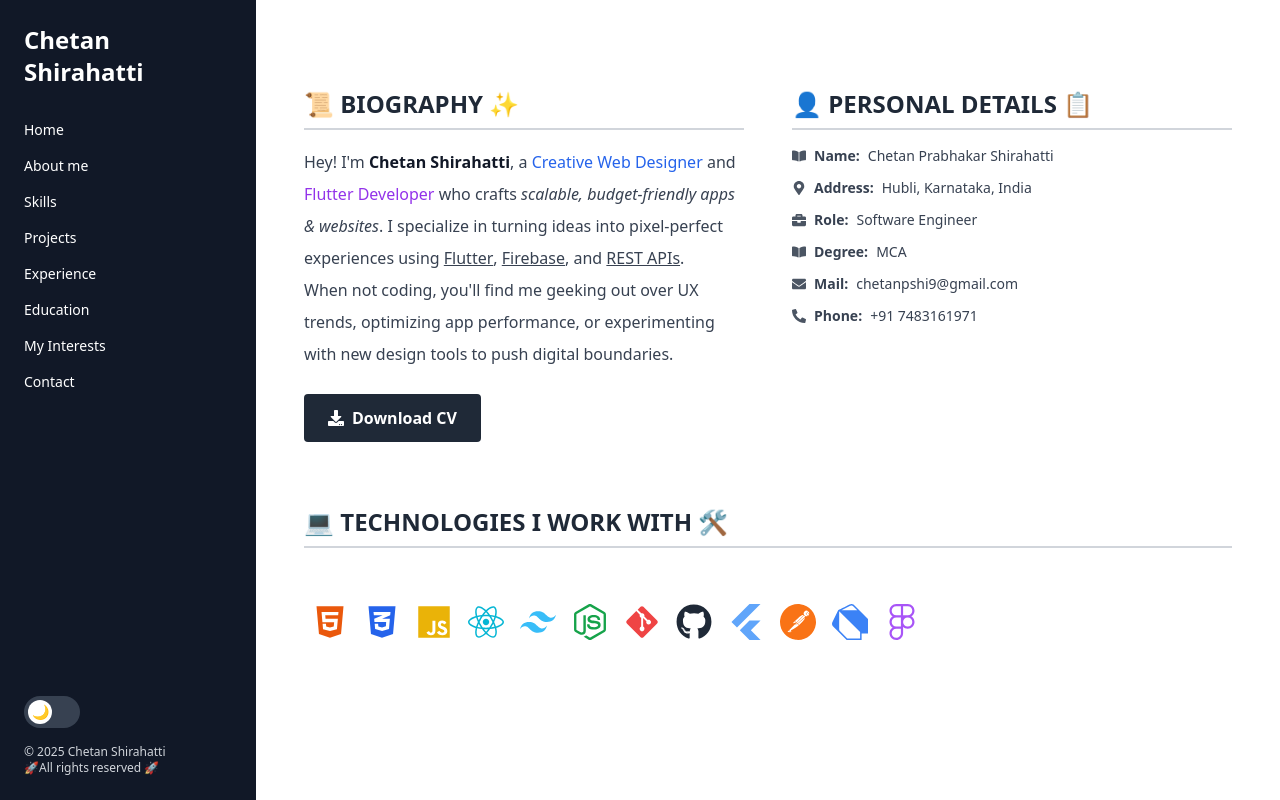
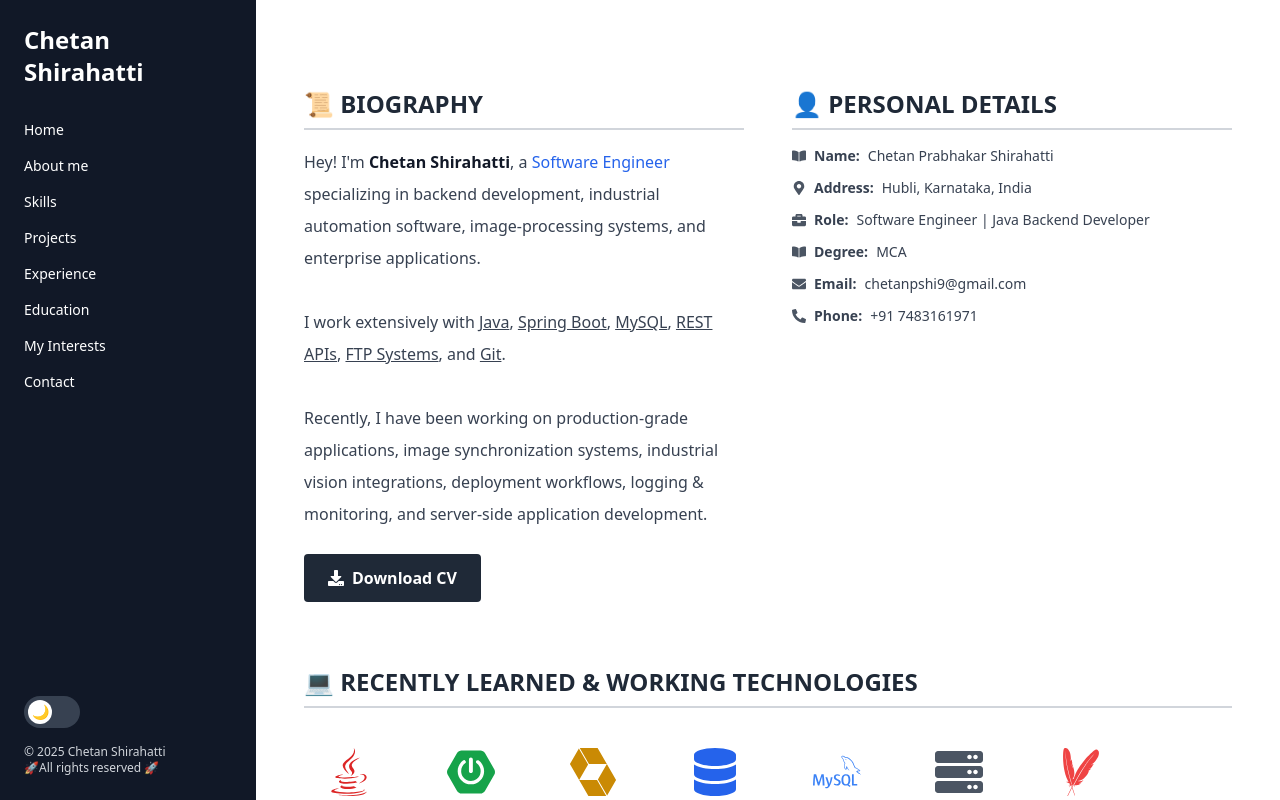
Before and after one commit to chetanshirahatti/portfolio-vite-react, a React (Vite) app: page /Aboutme in a window 1280 px wide. Shown: the top 800 px of the page. Built offline with nearby package versions, Linux system fonts and the light colour scheme.

Commit message:
Updated with latest skills and projects worked
Updated personal information and technology stack in AboutMe component. Removed unused imports and adjusted text for clarity.

```diff
--- a/src/pages/Aboutme.jsx
+++ b/src/pages/Aboutme.jsx
@@ -1,4 +1,4 @@
-import React, { useEffect, useRef } from "react";
+import React from "react";
 import {
   FaDownload,
   FaMapMarkerAlt,
@@ -6,31 +6,23 @@ import {
   FaPhoneAlt,
   FaBriefcase,
   FaBookOpen,
-  FaHtml5,
-  FaCss3Alt,
-  FaReact,
-  FaJs,
+  FaJava,
   FaGitAlt,
   FaGithub,
+  FaDatabase,
+  FaServer,
 } from "react-icons/fa";
+
 import {
-  SiTailwindcss,
-  SiFlutter,
-  SiNodedotjs,
-  SiFigma,
-  SiDart,
+  SiSpringboot,
+  SiMysql,
   SiPostman,
+  SiApachemaven,
+  SiHibernate,
+  SiGitlab,
 } from "react-icons/si";
 
 const AboutMe = () => {
-  const techScrollRef = useRef(null);
-
-  useEffect(() => {
-    if (techScrollRef.current) {
-      techScrollRef.current.scrollTo({ left: 400, behavior: "smooth" });
-    }
-  }, []);
-
   return (
     <section className="max-w-6xl mx-auto px-6 py-16 text-gray-900 font-sans">
       {/* Bio and Personal Info */}
@@ -38,8 +30,9 @@ const AboutMe = () => {
         {/* Biography */}
         <div>
           <h2 className="text-2xl font-bold text-gray-800 uppercase border-b-2 border-gray-300 pb-2 mb-4 dark:text-gray-100">
-            📜 Biography ✨
+            📜 Biography
           </h2>
+
           <p className="text-gray-700 leading-loose text-base dark:text-gray-100">
             Hey! I'm{" "}
             <span className="font-semibold text-gray-900 dark:text-gray-100">
@@ -47,63 +40,70 @@ const AboutMe = () => {
             </span>
             , a{" "}
             <span className="font-medium text-blue-600">
-              Creative Web Designer
+              Software Engineer
             </span>{" "}
-            and{" "}
-            <span className="font-medium text-purple-600">
-              Flutter Developer
-            </span>{" "}
-            who crafts
-            <span className="italic">
-              {" "}
-              scalable, budget-friendly apps & websites
-            </span>
-            . I specialize in turning ideas into pixel-perfect experiences using{" "}
-            <span className="font-medium underline">Flutter</span>,{" "}
-            <span className="font-medium underline">Firebase</span>, and{" "}
-            <span className="font-medium underline">REST APIs</span>.
+            specializing in backend development, industrial automation
+            software, image-processing systems, and enterprise applications.
             <br />
-            When not coding, you'll find me geeking out over UX trends,
-            optimizing app performance, or experimenting with new design tools
-            to push digital boundaries.
+            <br />
+            I work extensively with{" "}
+            <span className="font-medium underline">Java</span>,{" "}
+            <span className="font-medium underline">Spring Boot</span>,{" "}
+            <span className="font-medium underline">MySQL</span>,{" "}
+            <span className="font-medium underline">REST APIs</span>,{" "}
+            <span className="font-medium underline">FTP Systems</span>, and{" "}
+            <span className="font-medium underline">Git</span>.
+            <br />
+            <br />
+            Recently, I have been working on production-grade applications,
+            image synchronization systems, industrial vision integrations,
+            deployment workflows, logging & monitoring, and server-side
+            application development.
           </p>
 
           <a
-            href="https://drive.google.com/file/d/1J1lQtOqFX4-VundJ_HLM6jBmdWZu3H0w/view?usp=drivesdk"
+            href="https://drive.google.com/file/d/1yp9_C68GcpX94k6kMgImxEQeCGGDc99X/view?usp=drive_link"
             className="inline-flex items-center gap-2 mt-6 bg-gray-800 text-white px-6 py-3 font-semibold rounded hover:bg-gray-700 transition"
             target="_blank"
             rel="noopener noreferrer"
           >
-            <FaDownload /> Download CV
+            <FaDownload />
+            Download CV
           </a>
         </div>
 
         {/* Personal Details */}
         <div>
           <h2 className="text-2xl font-bold text-gray-800 uppercase border-b-2 border-gray-300 pb-2 mb-4 dark:text-gray-100">
-            👤 Personal Details 📋
+            👤 Personal Details
           </h2>
+
           <ul className="space-y-3 text-gray-700 text-sm dark:text-gray-200">
             <li className="flex items-center gap-2">
               <FaBookOpen className="text-gray-600" />
               <strong>Name:</strong> Chetan Prabhakar Shirahatti
             </li>
+
             <li className="flex items-center gap-2">
               <FaMapMarkerAlt className="text-gray-600" />
               <strong>Address:</strong> Hubli, Karnataka, India
             </li>
+
             <li className="flex items-center gap-2">
               <FaBriefcase className="text-gray-600" />
-              <strong>Role:</strong> Software Engineer
+              <strong>Role:</strong> Software Engineer | Java Backend Developer
             </li>
+
             <li className="flex items-center gap-2">
               <FaBookOpen className="text-gray-600" />
               <strong>Degree:</strong> MCA
             </li>
+
             <li className="flex items-center gap-2">
               <FaEnvelope className="text-gray-600" />
-              <strong>Mail:</strong> chetanpshi9@gmail.com
+              <strong>Email:</strong> chetanpshi9@gmail.com
             </li>
+
             <li className="flex items-center gap-2">
               <FaPhoneAlt className="text-gray-600" />
               <strong>Phone:</strong> +91 7483161971
@@ -112,53 +112,66 @@ const AboutMe = () => {
         </div>
       </div>
 
-      {/* Technologies I Work With */}
+      {/* Technologies */}
       <div className="mt-16">
         <h2 className="text-2xl font-bold text-gray-800 uppercase border-b-2 border-gray-300 pb-2 mb-10 dark:text-gray-200">
-          💻 Technologies I Work With 🛠️
+          💻 Recently Learned & Working Technologies
         </h2>
-        <div
-          ref={techScrollRef}
-          className="flex overflow-x-auto space-x-4 no-scrollbar py-4 px-2 dark:text-gray-500"
-        >
+
+        <div className="flex flex-wrap gap-8 justify-center md:justify-start">
           <TechIcon
-            icon={<FaHtml5 className="text-orange-600 " />}
-            name="HTML5"
+            icon={<FaJava className="text-red-600" />}
+            name="Java"
           />
+
           <TechIcon
-            icon={<FaCss3Alt className="text-blue-600" />}
-            name="CSS3"
+            icon={<SiSpringboot className="text-green-600" />}
+            name="Spring Boot"
           />
+
           <TechIcon
-            icon={<FaJs className="text-yellow-500" />}
-            name="JavaScript"
+            icon={<SiHibernate className="text-yellow-600" />}
+            name="Hibernate"
           />
-          <TechIcon icon={<FaReact className="text-cyan-500" />} name="React" />
+
           <TechIcon
-            icon={<SiTailwindcss className="text-sky-400" />}
-            name="Tailwind"
+            icon={<FaDatabase className="text-blue-600" />}
+            name="SQL"
           />
+
           <TechIcon
-            icon={<SiNodedotjs className="text-green-600" />}
-            name="Node.js"
+            icon={<SiMysql className="text-blue-500" />}
+            name="MySQL"
           />
-          <TechIcon icon={<FaGitAlt className="text-red-500" />} name="Git" />
+
           <TechIcon
-            icon={<FaGithub className="text-gray-800" />}
-            name="GitHub"
+            icon={<FaServer className="text-gray-600" />}
+            name="REST API"
           />
+
           <TechIcon
-            icon={<SiFlutter className="text-blue-400" />}
-            name="Flutter"
+            icon={<SiApachemaven className="text-red-500" />}
+            name="Maven"
           />
+
           <TechIcon
             icon={<SiPostman className="text-orange-500" />}
             name="Postman"
           />
-          <TechIcon icon={<SiDart className="text-blue-500" />} name="Dart" />
+
           <TechIcon
-            icon={<SiFigma className="text-purple-500" />}
-            name="Figma"
+            icon={<FaGitAlt className="text-red-500" />}
+            name="Git"
+          />
+
+          <TechIcon
+            icon={<FaGithub className="text-gray-800 dark:text-white" />}
+            name="GitHub"
+          />
+
+          <TechIcon
+            icon={<SiGitlab className="text-orange-600" />}
+            name="GitLab"
           />
         </div>
       </div>
@@ -166,12 +179,16 @@ const AboutMe = () => {
   );
 };
 
-// Tech icon component
-const TechIcon = ({ icon }) => {
+const TechIcon = ({ icon, name }) => {
   return (
-    <div className="text-4xl">
-      {" "}
-      {icon}
+    <div className="flex flex-col items-center min-w-[90px]">
+      <div className="text-5xl hover:scale-110 transition-transform duration-300">
+        {icon}
+      </div>
+
+      <span className="mt-3 text-sm font-medium text-center dark:text-gray-300">
+        {name}
+      </span>
     </div>
   );
 };
```
